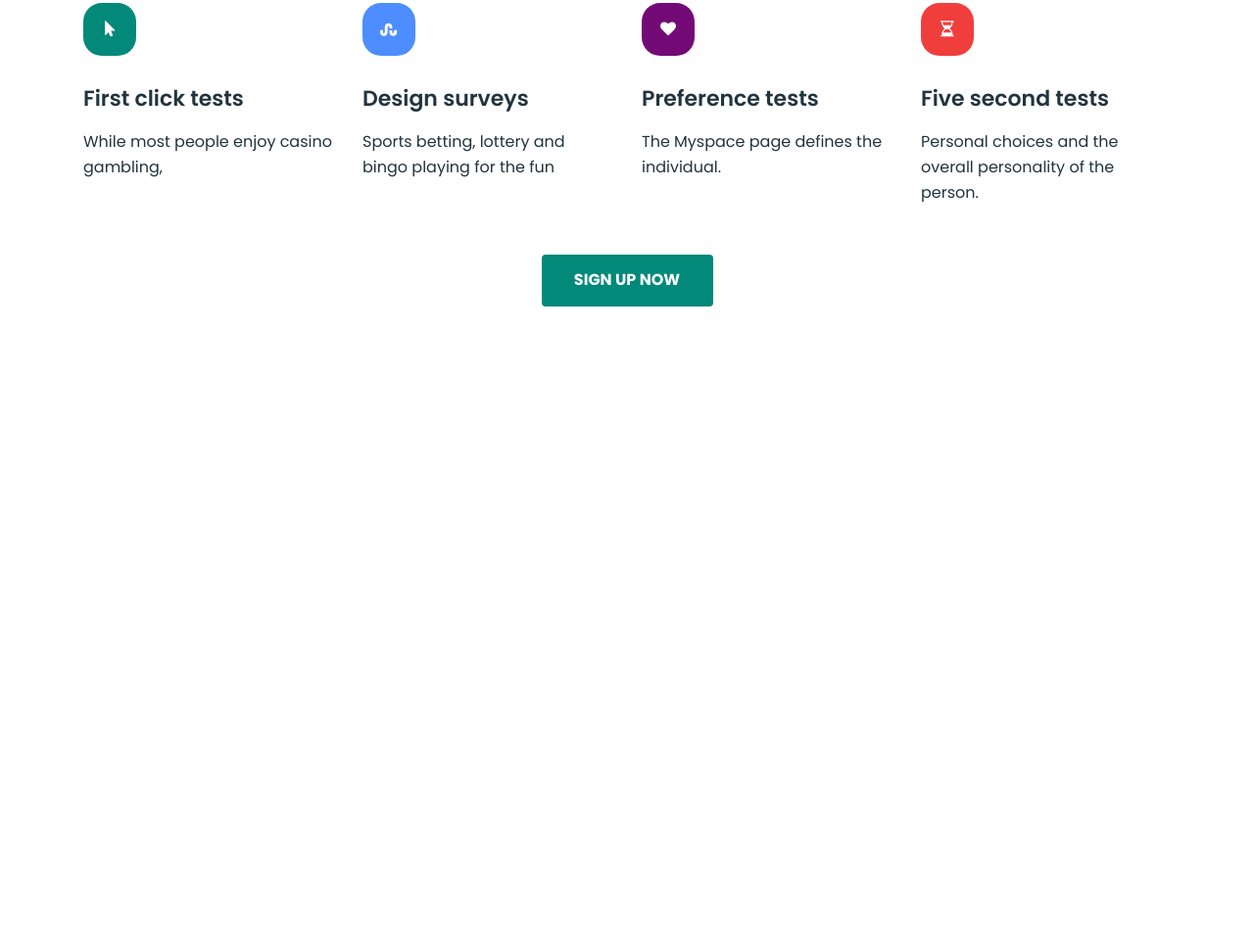
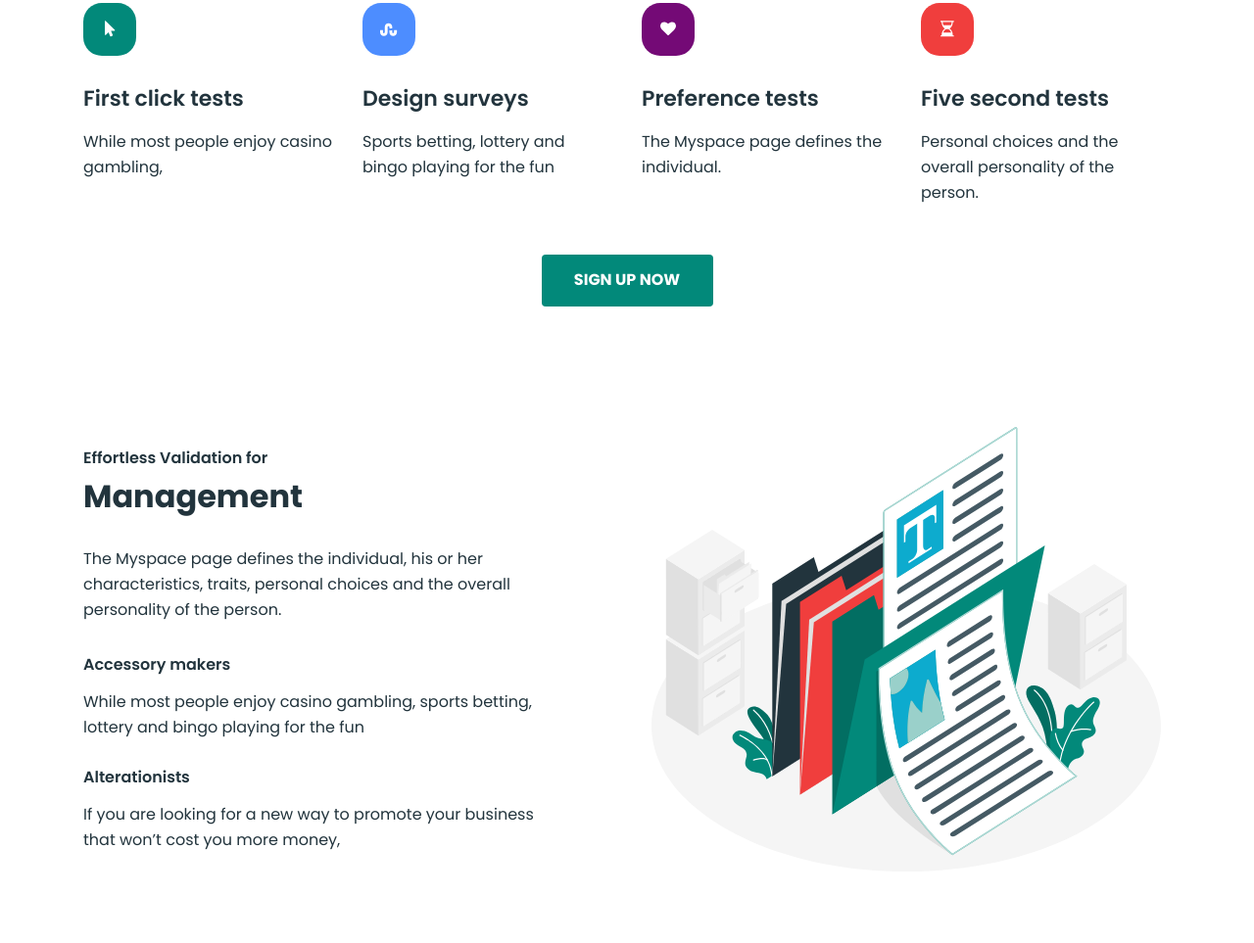
Before and after one commit to tymur-lykho/business-promotion-vite, a website built with Vite: page src/index.html in a window 1280 px wide. Shown: the part 709-1672 px from the top of the page at 98% size. Before the commit the page ends 1072 px from the top, so only its background shows below. Built offline with nearby package versions, Linux system fonts and the light colour scheme; files whose address does not match are found by name.

Commit message:
Fixed management section

```diff
--- a/src/css/base.css
+++ b/src/css/base.css
@@ -52,7 +52,4 @@ body {
 
 .title-accent {
   display: block;
-  margin-top: 8px;
-
-  margin-bottom: 25px;
 }
--- a/src/css/management.css
+++ b/src/css/management.css
@@ -1,41 +1,68 @@
 /* #region Management */
 .management {
-  padding-top: 50px;
-  padding-bottom: 100px;
+  padding-top: 100px;
+  padding-bottom: 50px;
 }
-
+@media only screen and (min-width: 1150px) {
+  .management {
+    padding-top: 50px;
+  }
+}
 .management-container {
   display: flex;
   align-items: center;
+  flex-direction: column-reverse;
+  gap: 50px;
 }
-
+@media only screen and (min-width: 1150px) {
+  .management-container {
+    flex-direction: row;
+    gap: 84px;
+  }
+}
 .management-wrapper {
-  margin-right: 84px;
+  padding-left: 10px;
+  padding-right: 5px;
 }
-
+@media only screen and (min-width: 1150px) {
+  .management-wrapper {
+    padding: 0;
+  }
+}
 .management-title {
+  margin-bottom: 16px;
 }
-
+@media only screen and (min-width: 1150px) {
+  .management-title {
+    margin-bottom: 25px;
+  }
+}
 .management-text {
-  margin-bottom: 30px;
+  margin-bottom: 16px;
 }
-
+@media only screen and (min-width: 1150px) {
+  .management-text {
+    margin-bottom: 30px;
+  }
+}
 .management-list {
 }
-
 .management-item:not(:last-child) {
-  margin-bottom: 25px;
+  margin-bottom: 16px;
 }
-
+@media only screen and (min-width: 1150px) {
+  .management-item:not(:last-child) {
+    margin-bottom: 25px;
+  }
+}
 .management-subtitle {
+  font-size: inherit;
+  line-height: inherit;
   font-weight: 600;
   margin-bottom: 12px;
 }
-
 .management-item-text {
 }
-
 .management-img {
 }
-
 /* #endregion */
--- a/src/index.html
+++ b/src/index.html
@@ -29,7 +29,7 @@
       <!-- Loads the specified .html file -->
       <load src="./partials/hero.html" />
       <load src="./partials/specification.html" />
-      <!-- <load src="./partials/management.html" /> -->
+      <load src="./partials/management.html" />
       <!-- <load src="./partials/support.html" /> -->
       <!-- <load src="./partials/collaboration.html" /> -->
       <!-- <load src="./partials/staff.html" /> -->
--- a/src/partials/management.html
+++ b/src/partials/management.html
@@ -2,7 +2,7 @@
   <div class="container management-container">
     <div class="management-wrapper">
       <h2 class="management-title litle-title">
-        Effortless Validation for <br />
+        Effortless Validation for
         <b class="title title-accent">Management</b>
       </h2>
       <p class="management-text">
@@ -28,7 +28,7 @@
     </div>
     <img
       class="management-img"
-      src="./images/management-img-min.png"
+      src="./img/management/management-img.svg"
       alt="Folders with documents"
       width="540"
       height="500"
```
